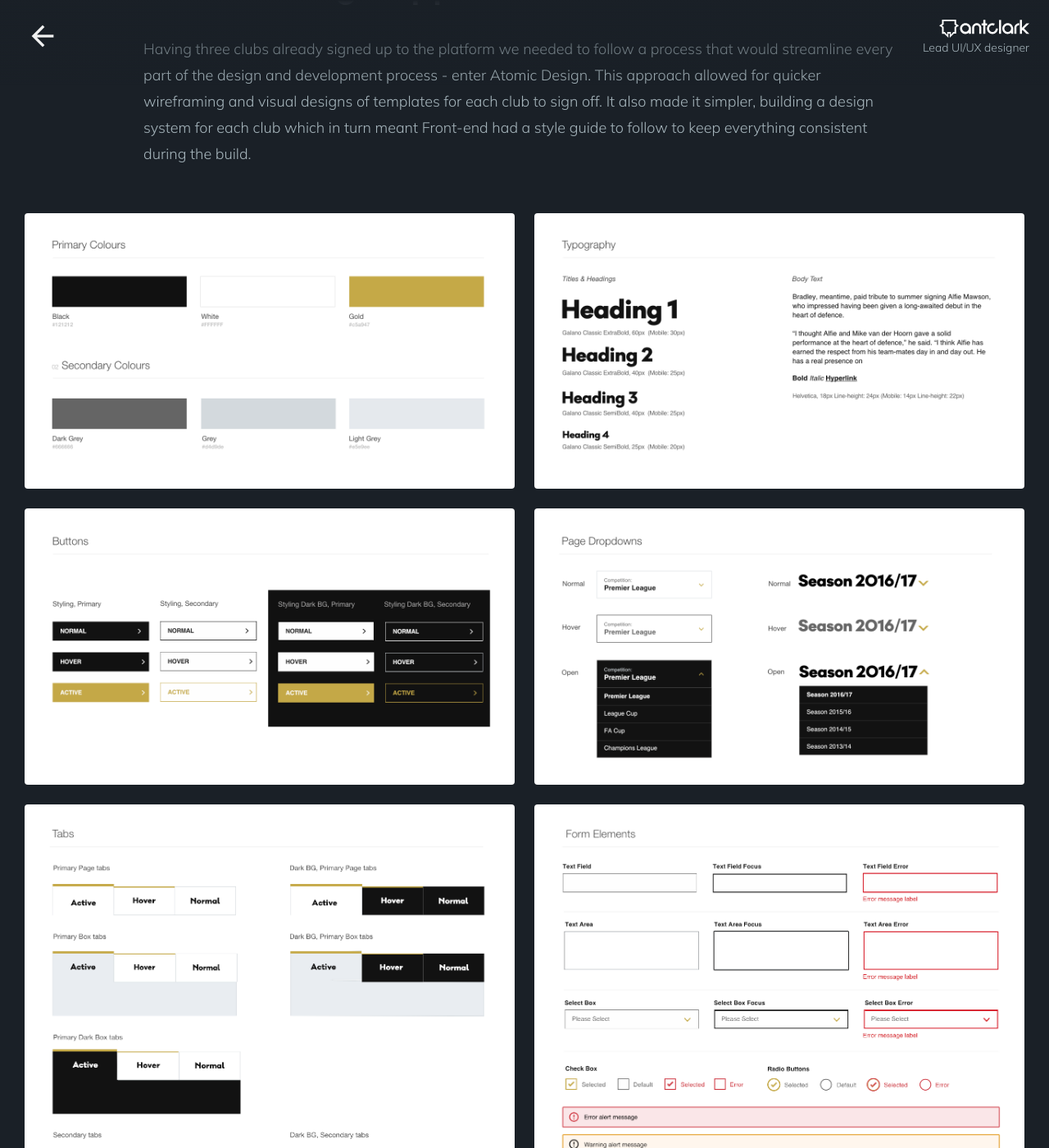
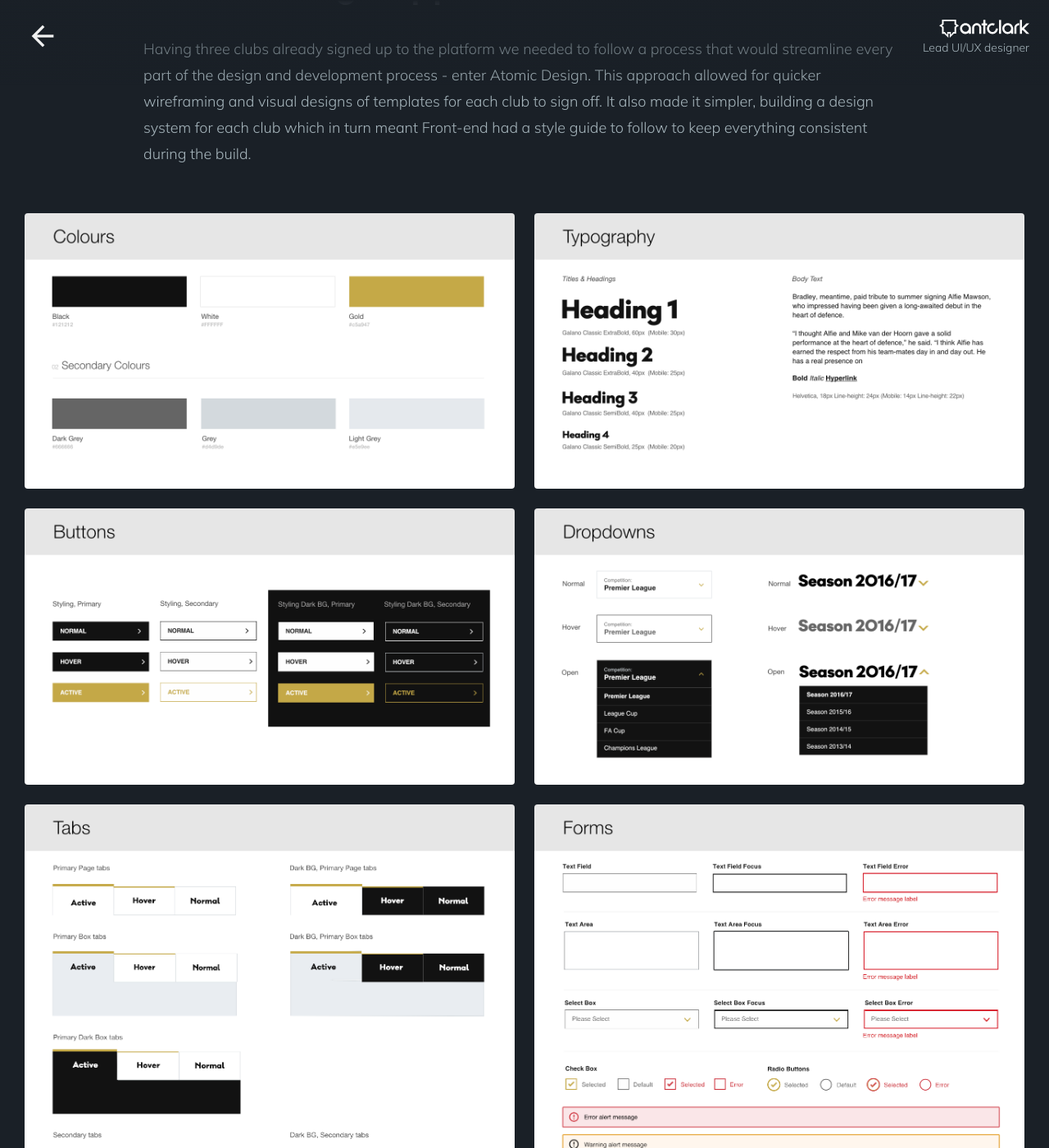
Before and after one commit to anthony-clark/AnthonyClark.github.io, a Jekyll site: the page playmaker-platform.html, which Jekyll copies as it is, in a window 1280 px wide and 1400 px high, scrolled down 2072 px. Shown: the whole window at 82% size. Built offline with Jekyll 4.4.1, drawn with Linux system fonts in a browser that asks for light colours; nearby versions of some CDN libraries.

Commit message:
updated images

```diff
--- a/css/main.css
+++ b/css/main.css
@@ -745,7 +745,7 @@
     margin:0 0 56px 0;
 }
     .responsive-views img{
-        margin-top:-56px;
+        margin-top:-32px;
     }
     #client-list{
         display: grid;
--- a/lexus-car-search.html
+++ b/lexus-car-search.html
@@ -161,7 +161,7 @@
 	<div class="container small-margin"><img src="images/lexus/enquire.png" alt="Design showing the enquire page"></div>
 
 	<section class="responsive-views">
-	<div class="container narrow">
+	<div class="container narrow-small-margin">
 		<h2 class="larger-h2 center">Mobile approach</h2>
 		<h3 class="center">Find your new Lexus on the go</h3>
 		</div>
--- a/playmaker-platform.html
+++ b/playmaker-platform.html
@@ -109,7 +109,7 @@
 		<h3>Opta stats</h3>
 		<p>Flexible modules were designed for numerous elements such as player profiles. This saved having a number of different modules just to show a player in different pages/slots. Instead I designed one flexible module that could be tweaked using CSS to cater for a number of different scenarios. The same idea was used for features like next/last match modules and promotion modules. This, along with the other processes, led to a more streamlined design and development process.</p>
 	</div>
-	<div class="screenshots"><img src="images/playmaker/pattern-library.jpg" class="no-shadow" alt="Design showing flexible modules example"></div>
+	<div class="screenshots"><img src="images/playmaker/opta stats.png" class="no-shadow" alt="Design showing flexible modules example"></div>
 </div>
 
 
@@ -221,7 +221,7 @@
 
 
 	<section class="responsive-views">
-		<div class="container narrow">
+		<div class="container narrow-small-margin">
 		<h2 class="center">Designed from the mobile up</h2>
 		<img src="images/lfc/test-devices.png" alt="Stoke City fixtures and results page design">
 		</div>
```
Also changed, not shown: images/playmaker/buttons.png, images/playmaker/colours.png, images/playmaker/dropdowns.png, images/playmaker/forms.png, images/playmaker/opta stats.png (added), images/playmaker/tabs.png, images/playmaker/typography.png, 1 other file.
